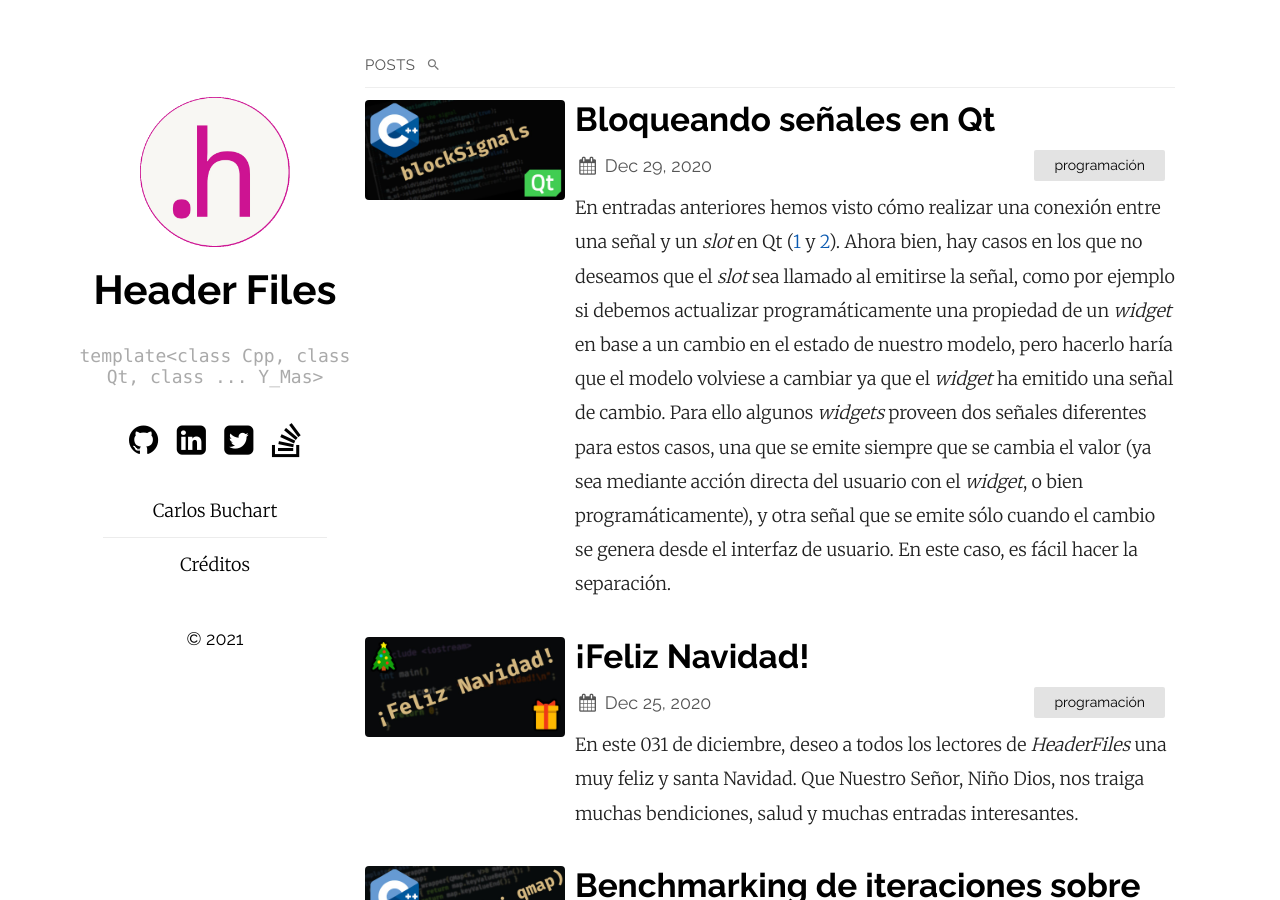
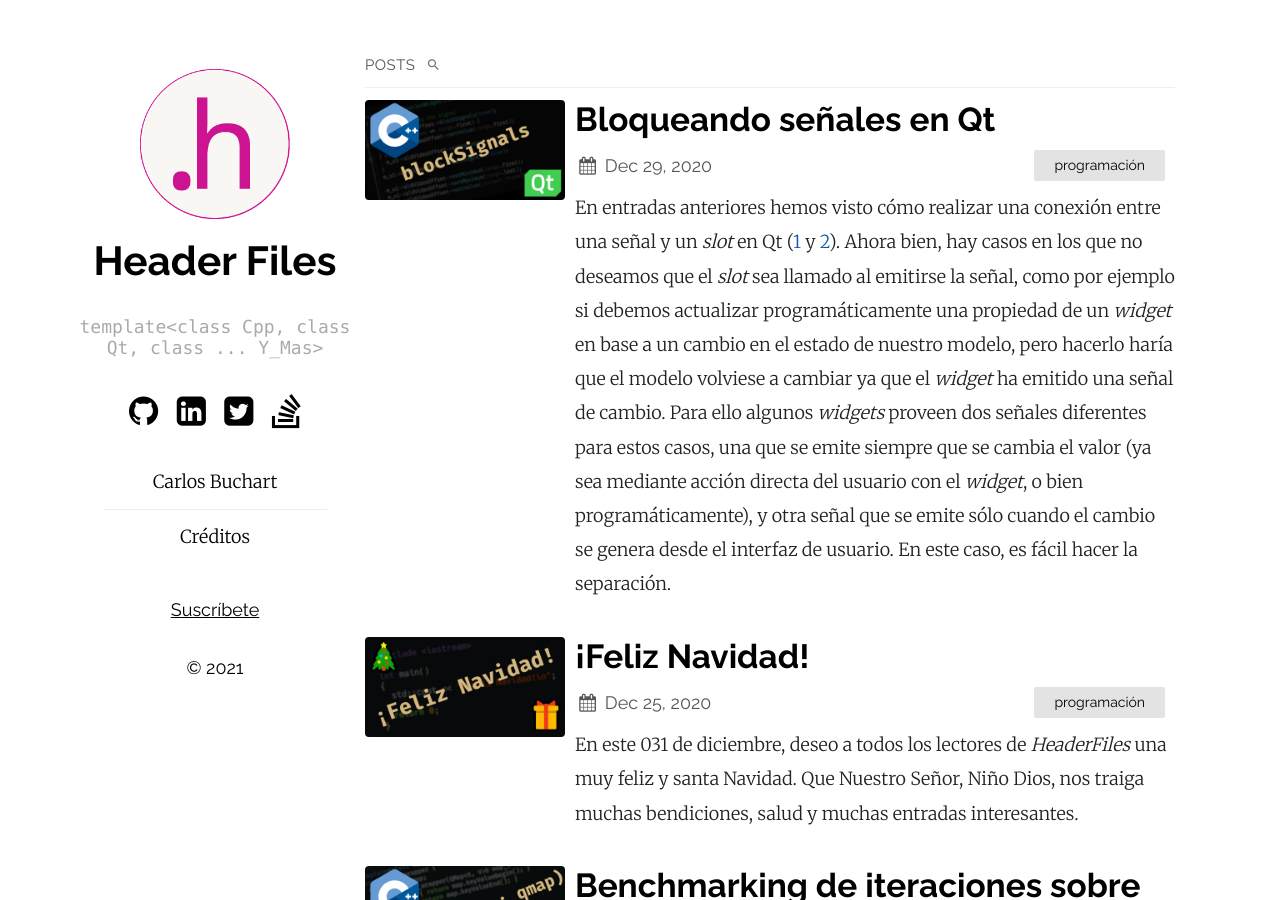
Before and after one commit to BlogHeaderFiles/BlogHeaderFiles.github.io, a Jekyll site: the page built from index.md, in a window 1280 px wide and 900 px high. Built offline with Jekyll 4.4.1, drawn with Linux system fonts in a browser that asks for light colours.

Commit message:
Add RSS subscription

```diff
--- a/_layouts/default.html
+++ b/_layouts/default.html
@@ -146,6 +146,7 @@
         </ul>
       </nav>
       {%- endif -%}
+      <p class="feed-subscribe about-footer {{condensed_class}}"><a href="{{ "/feed.xml" | relative_url }}">Suscríbete</a></p>
       <p class="about-footer {{condensed_class}}">&copy;
         {{ "now" | date: "%Y" }}</p>
       {%- if site.plainwhite.dark_mode -%}
```
